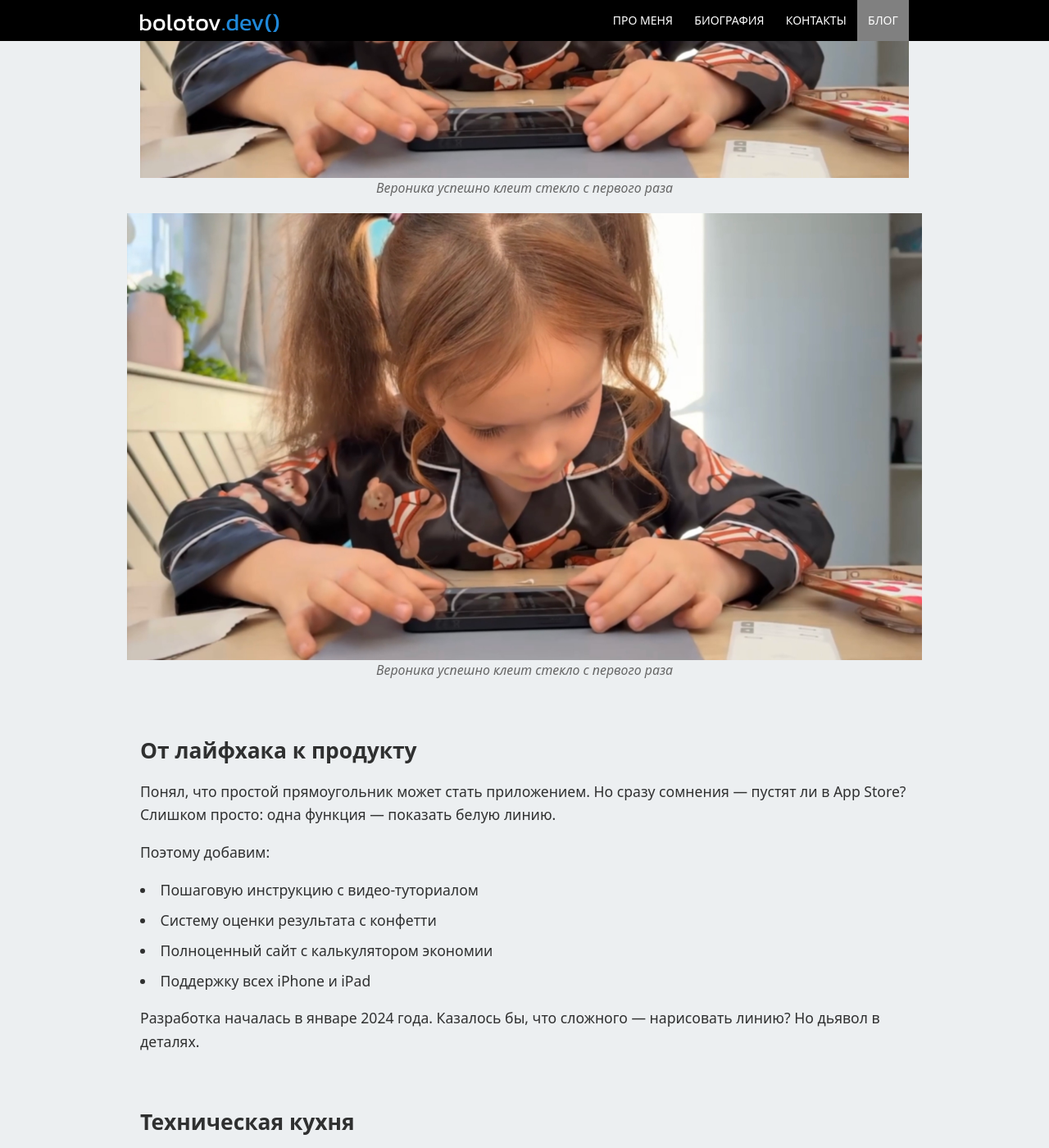
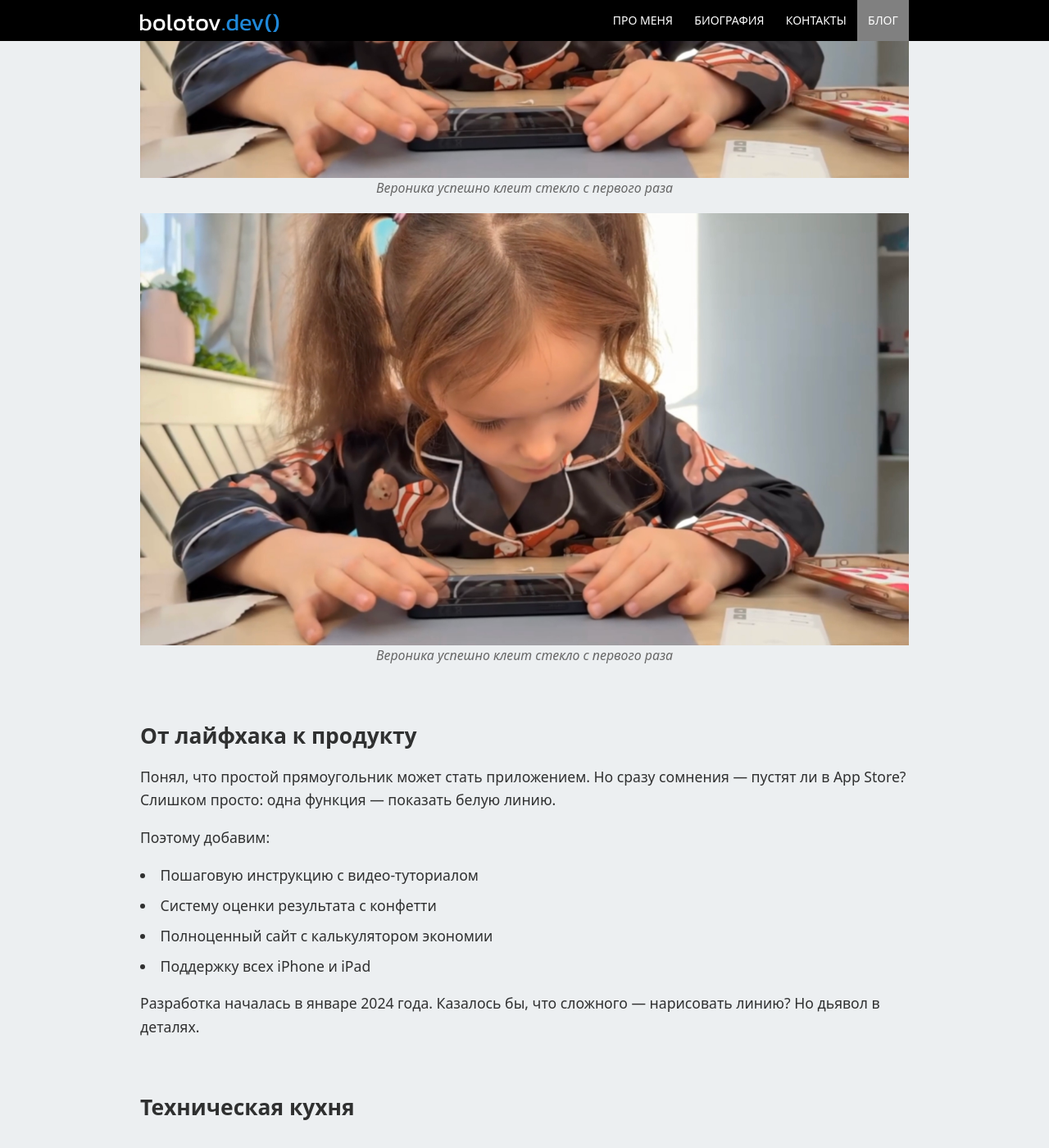
Before and after one commit to artembolotov/artembolotov.github.io, a Jekyll site: the page built from blog/_posts/2025-08-10-screenlines.md, in a window 1280 px wide and 1400 px high, scrolled down 2058 px. Shown: the whole window at 82% size. Built offline with Jekyll 4.4.1, drawn with Linux system fonts in a browser that asks for light colours.

Commit message:
Updated single image

```diff
--- a/styles/blog.css
+++ b/styles/blog.css
@@ -11,8 +11,8 @@ main > *:not(.image-gallery):not(.author-footer):not(.highlighter-rouge), #page-
   box-sizing: border-box;
 }
 
-main > *:not(.image-gallery):not(.author-footer):not(.highlighter-rouge):not(.single_image), #page-nav div,
-.gallery-controls, .author-footer-container {
+main > *:not(.image-gallery):not(.author-footer):not(.highlighter-rouge):not(.single_image),
+#page-nav div, .gallery-controls, .author-footer-container, .single_image em {
   padding-left: max(1rem, max(1rem, env(safe-area-inset-left), env(safe-area-inset-right)));
   padding-right: max(1rem, max(1rem, env(safe-area-inset-left), env(safe-area-inset-right)));
 }
@@ -191,6 +191,11 @@ main li {
 @media screen and (min-width: 768px) {
   main {
     line-height: 1.6;
+  }
+
+  .single_image {
+    padding-left: max(1rem, env(safe-area-inset-left), env(safe-area-inset-right));
+    padding-right: max(1rem, env(safe-area-inset-left), env(safe-area-inset-right));
   }
 }
 
```
